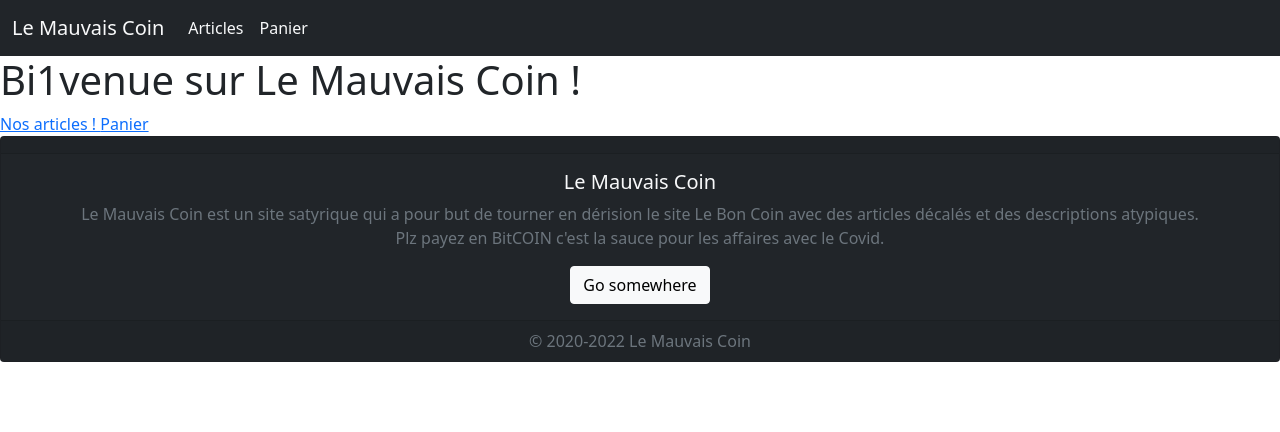
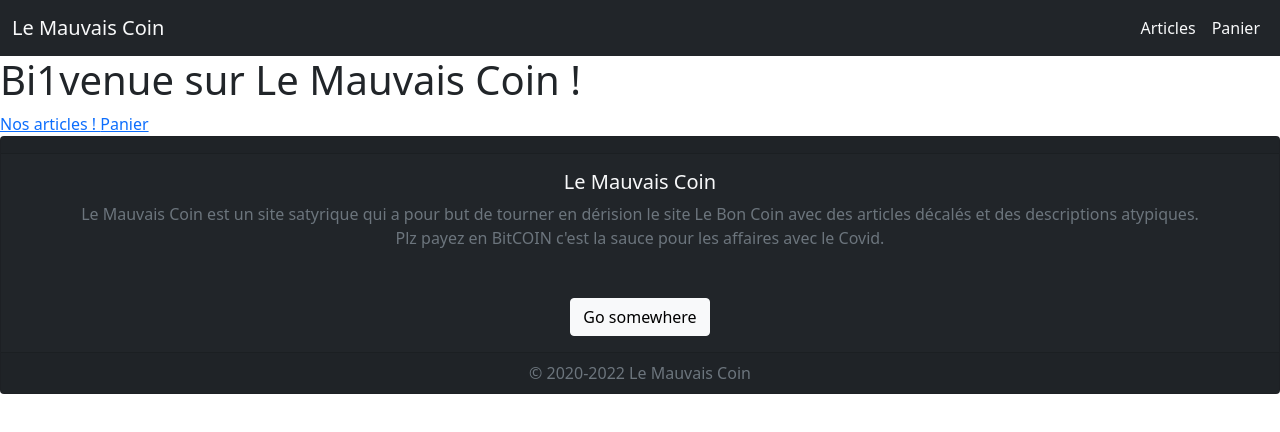
Before and after one commit to Orrigine/Le-Mauvais-Coin, a React (Create React App) app in the folder lmc/: page / in a window 1280 px wide. Shown: the top 432 px of the page. Built offline with nearby package versions, Linux system fonts and the light colour scheme.

Commit message:
fixed images sizes and  navbar buttons

```diff
--- a/lmc/src/components/Article.js
+++ b/lmc/src/components/Article.js
@@ -22,10 +22,10 @@ class Article extends Component {
           <>
           <Col sm="6" md="4" lg="3" >
             <Card>
-              <Card.Img style={{height:"15rem"}} variant="top" src={this.props.data.attributes.Image && "http://localhost:1337"+this.props.data.attributes.Image.data.attributes.url} />
+              <Card.Img variant="top" src={this.props.data.attributes.Image && "http://localhost:1337"+this.props.data.attributes.Image.data.attributes.url} />
               <Card.Body>
                   <Card.Title>{this.props.data.attributes.name}</Card.Title>
-                  <Card.Text style={{height:"5rem"}}>
+                  <Card.Text>
                       {this.props.data.attributes.description}
                   </Card.Text>
                   {[this.state.inCart ? <Link to="/cart"><Button variant="success">Added to Cart - Show Cart</Button></Link> : <Button variant="primary" onClick={() => this.addToCart()}>Add to Cart</Button>]}
--- a/lmc/src/components/MyNavbar.js
+++ b/lmc/src/components/MyNavbar.js
@@ -33,7 +33,8 @@ class SearchNavbar extends Component {
                         </div>
                         :null
                     }
-
+                    </Navbar.Collapse>
+                    <Navbar.Collapse className="justify-content-end">
                     <Nav
                         className="d-flex"
                         style={{ maxHeight: '100px' }}
--- a/lmc/src/css/Article.css
+++ b/lmc/src/css/Article.css
@@ -1 +1,9 @@
-/* FIX IMAGE RESIZE */
+.card-img-top {
+  width: fit-content;
+  height: 15rem;
+  margin: 0 auto;
+}
+
+.card-text {
+  height: 5rem;
+}
```
Also changed, not shown: 1 other file (tests, documents, lock files or other folders).
